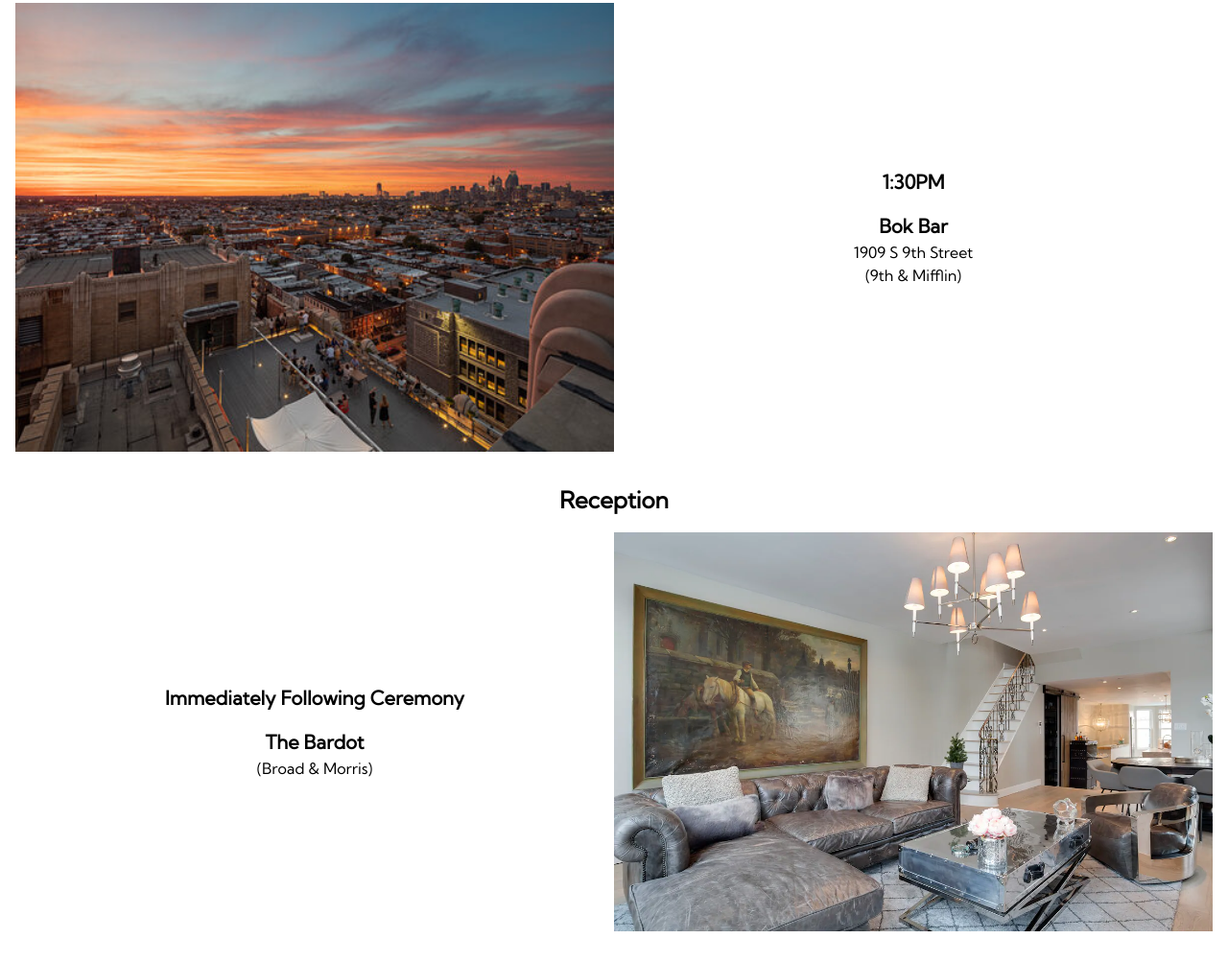
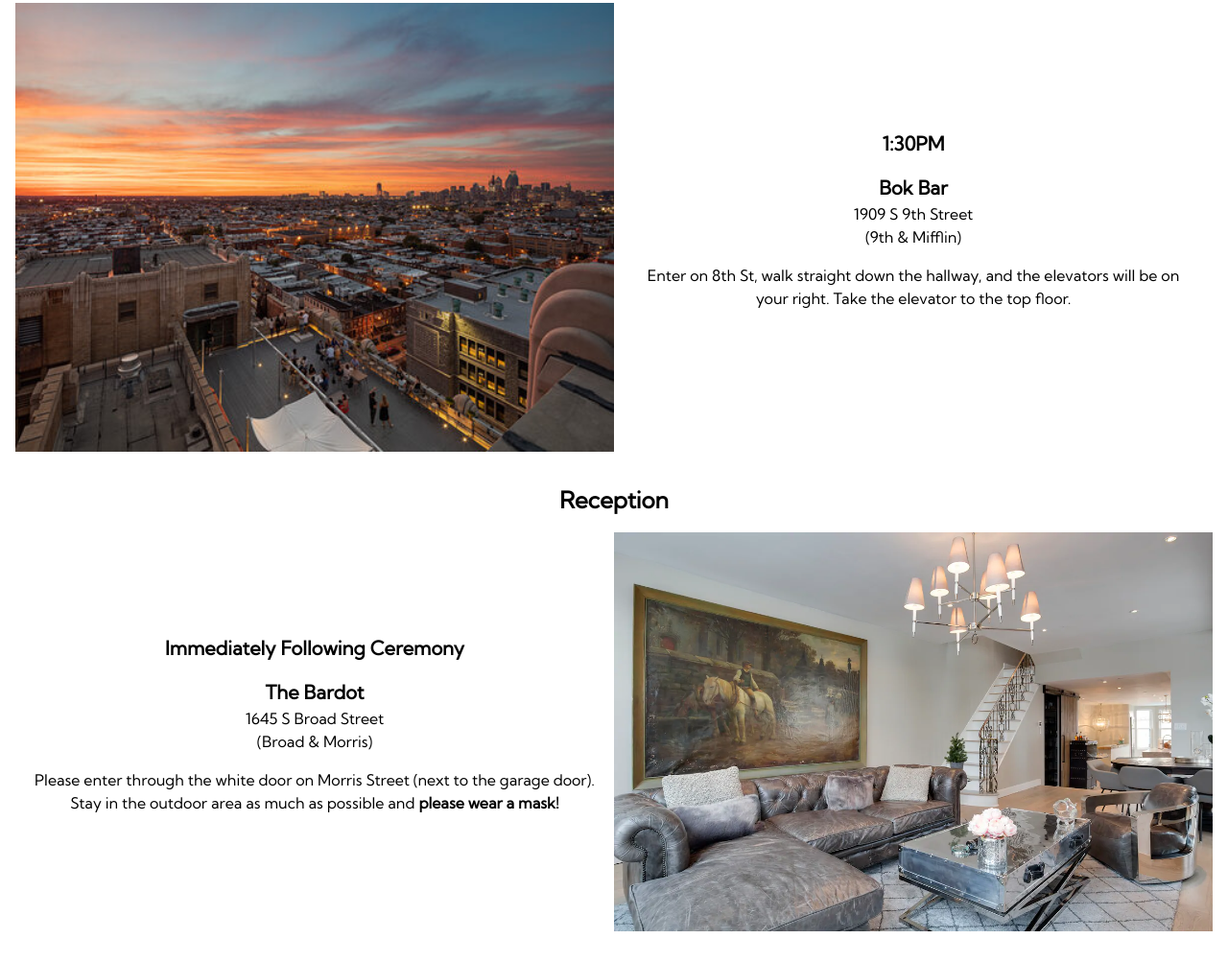
Before and after one commit to haddigan/wedding-website, a Gatsby site: page /event in a window 1280 px wide. Shown: the part 353-1356 px from the top of the page at 96% size. Built offline with nearby package versions, Linux system fonts and the light colour scheme; Gatsby itself is replaced by a stand-in of ours.

Commit message:
add more details to event page

```diff
--- a/src/pages/event.js
+++ b/src/pages/event.js
@@ -14,6 +14,10 @@ export default () => (
         <p className="text-xl font-semibold">Bok Bar</p>
         <p>1909 S 9th Street</p>
         <p>(9th &amp; Mifflin)</p>
+        <p className="m-4">
+          Enter on 8th St, walk straight down the hallway, and the elevators
+          will be on your right. Take the elevator to the top floor.
+        </p>
       </section>
     </section>
 
@@ -25,8 +29,13 @@ export default () => (
           Immediately Following Ceremony
         </p>
         <p className="text-xl font-semibold">The Bardot</p>
-        {/* <p>1909 S 9th Street</p> */}
+        <p>1645 S Broad Street</p>
         <p>(Broad &amp; Morris)</p>
+        <p className="m-4">
+          Please enter through the white door on Morris Street (next to the
+          garage door). Stay in the outdoor area as much as possible and{" "}
+          <strong>please wear a mask!</strong>
+        </p>
       </section>
     </section>
   </Layout>
```
